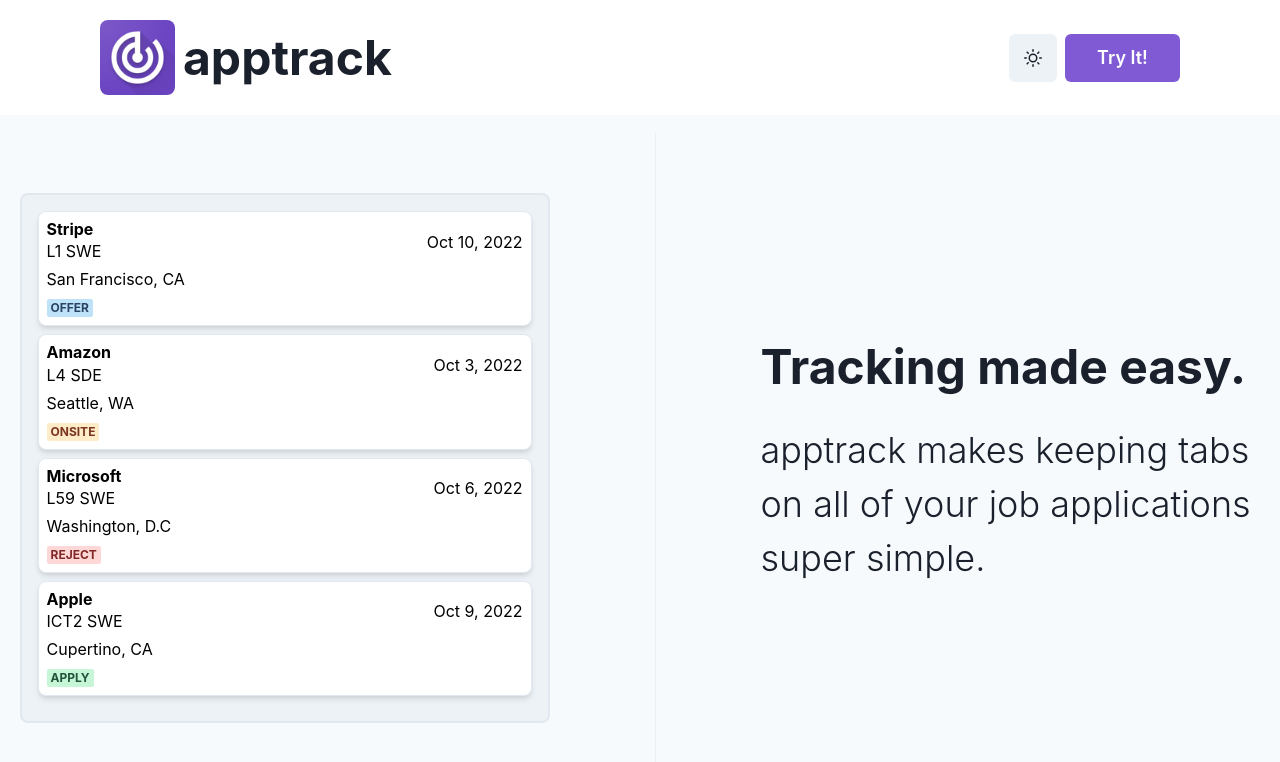
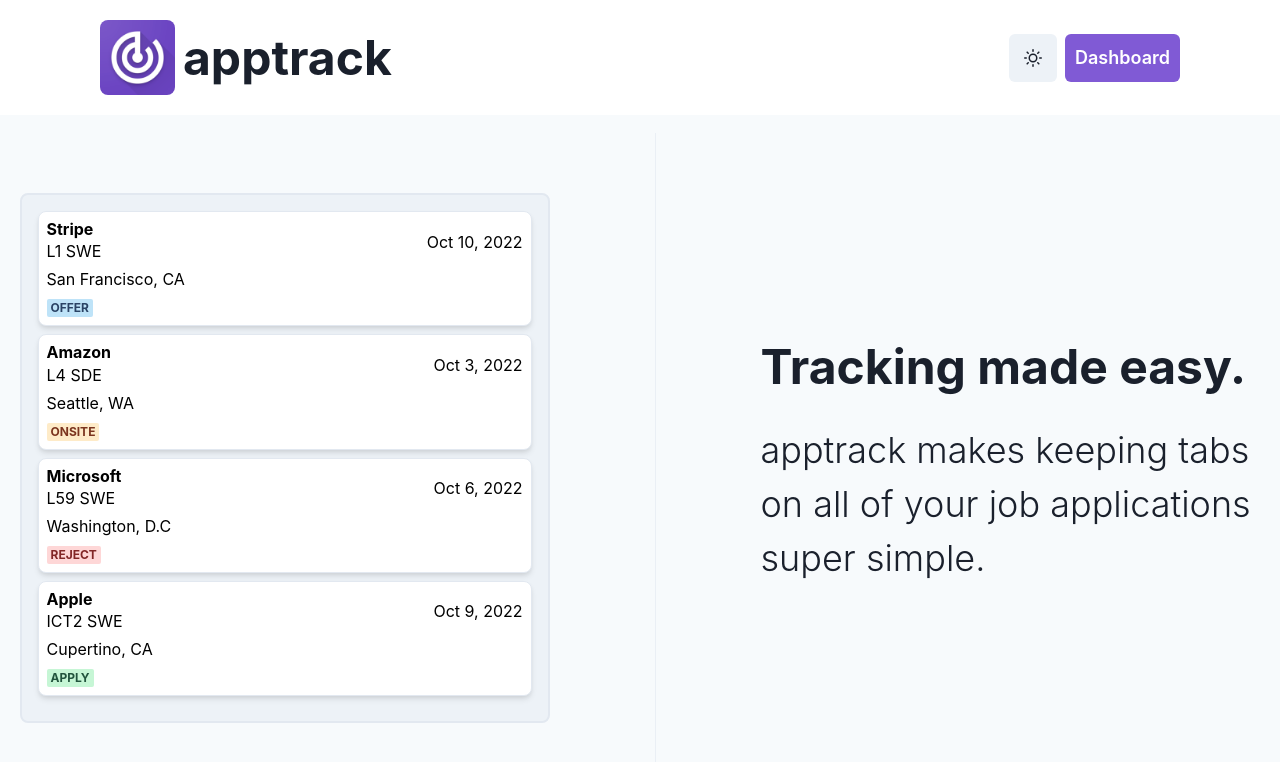
Before and after one commit to petergeorgas/apptrack, a Next.js app: page / in a window 1280 px wide. Shown: the top 762 px of the page. Built offline with nearby package versions, Linux system fonts and the light colour scheme; no server answers; sample sign-in values are in the browser's storage.

Commit message:
Updated login redirect, home page if auth state.

```diff
--- a/pages/index.tsx
+++ b/pages/index.tsx
@@ -17,13 +17,17 @@
 import type { NextPage } from "next";
 import { useRouter } from "next/router";
 import React, { useCallback, useEffect } from "react";
+import { useAuthState } from "react-firebase-hooks/auth";
 
 import ApplicationCard from "../components/ApplicationCard/ApplicationCard";
+import { auth } from "../firebase/firebase";
 
 const Home: NextPage = () => {
 	const { colorMode, toggleColorMode } = useColorMode();
 
 	const router = useRouter();
+
+	const [user, loading, err] = useAuthState(auth);
 
 	const stackBodyVertical = useBreakpointValue({
 		base: true,
@@ -106,7 +110,7 @@
 					w={["75px", "100px", "115px"]}
 					onClick={onTryItClick}
 				>
-					Try It!
+					{user ? "Dashboard" : "Try it!"}
 				</Button>
 			</HStack>
 		</HStack>
```
Also changed, not shown: components/SignOutAlert/SignOutAlert.tsx (+7 -7 lines).
